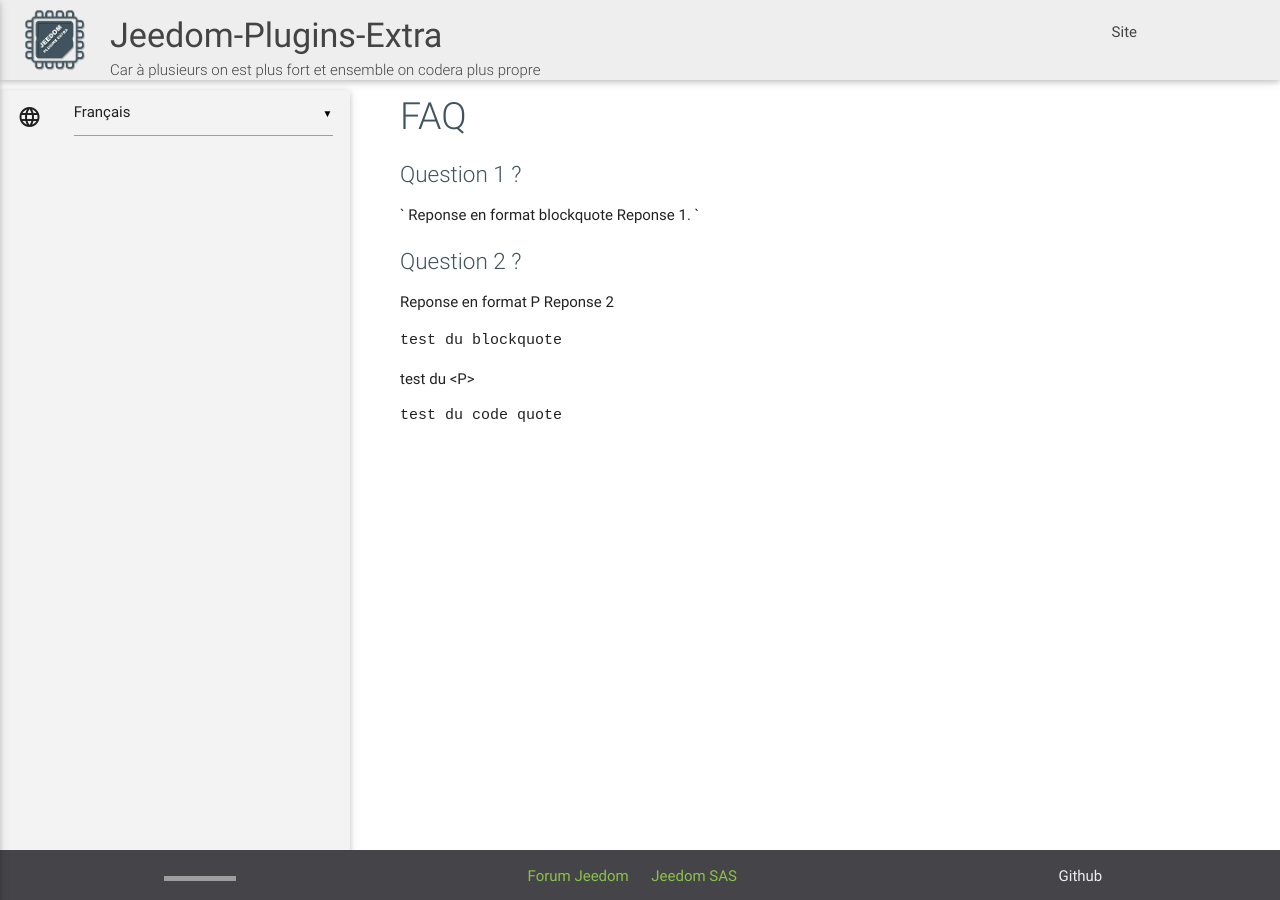
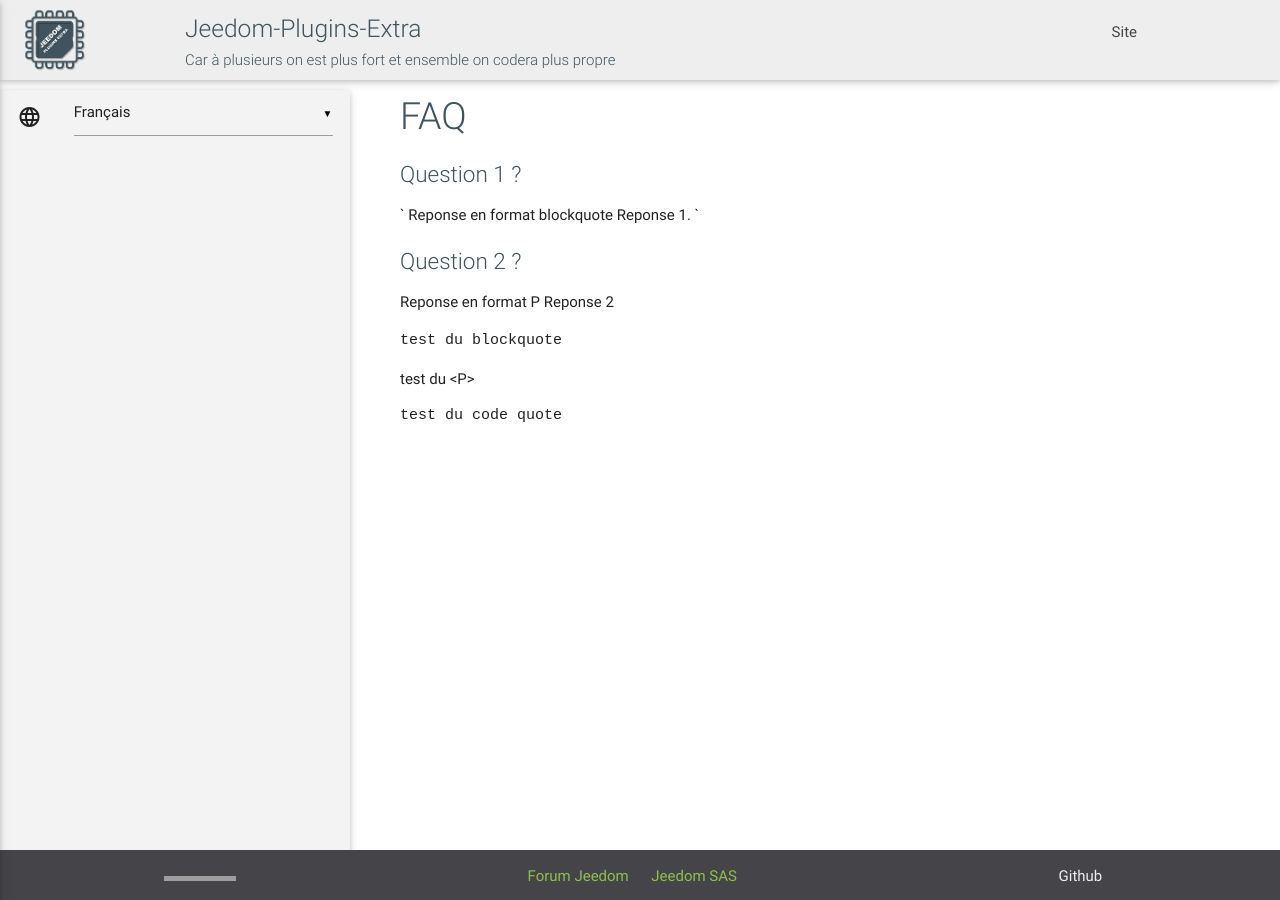
Before and after one commit to rjullien/testPluginTemplateV2, a Jekyll site: the page built from fr_FR/faq.md, in a window 1280 px wide. Built offline with Jekyll 4.4.1, drawn with Linux system fonts in a browser that asks for light colours; our own code applies the rules of GitHub Pages for plain Markdown files; grey boxes are pictures that could not be loaded.

Commit message:
update navbar

```diff
--- a/_layouts/default.html
+++ b/_layouts/default.html
@@ -14,7 +14,7 @@
             <div class="nav-wrapper container">
                 <a id="logo-container" href="https://jeedom-plugins-extra.github.io/" class="brand-logo left"><img src="../images/logoblue.png" style="height:70px;margin-top:5px"></a>
                 <ul class="titre">
-                    <li><h4 style="margin-bottom:0px;color: #444 !important;">Jeedom-Plugins-Extra</h4><h6 style="color: #444 !important;">Car à plusieurs on est plus fort et ensemble on codera plus propre</h6></li>
+                    <li><h5 style="margin-top:15px; padding-left: 75px">Jeedom-Plugins-Extra</h5><h6 style="padding-left: 75px">Car à plusieurs on est plus fort et ensemble on codera plus propre</h6></li>
                 </ul>
                 <a href="https://jeedom-plugins-extra.github.io/" data-activates="nav-mobile" class="button-collapse btn-floating btn-large waves-effect waves-light jeedomcolorbg"><i class="material-icons">menu</i></a>
                 <ul class="right hide-on-med-and-down">
--- a/assets/css/styles.css
+++ b/assets/css/styles.css
@@ -25,6 +25,13 @@ font-weight: 300;
 line-height: 0.8;
 font-size: 1.9rem;
 }
+
+.container {
+  margin: 0 auto;
+  max-width: 1280px;
+  width: 80%;
+}
+
 .toctext{
 	color : #000000 !important;
 }
```
